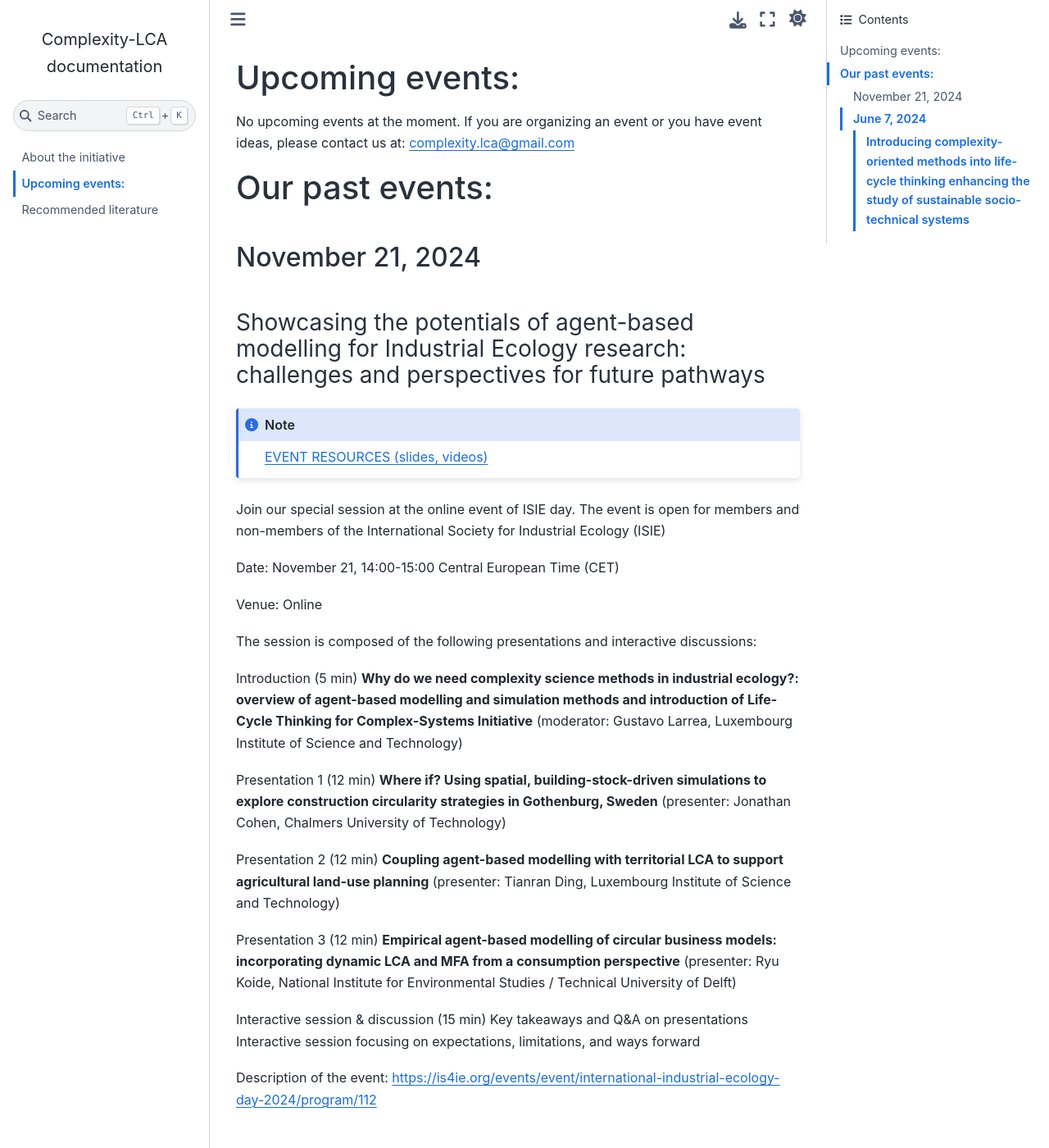
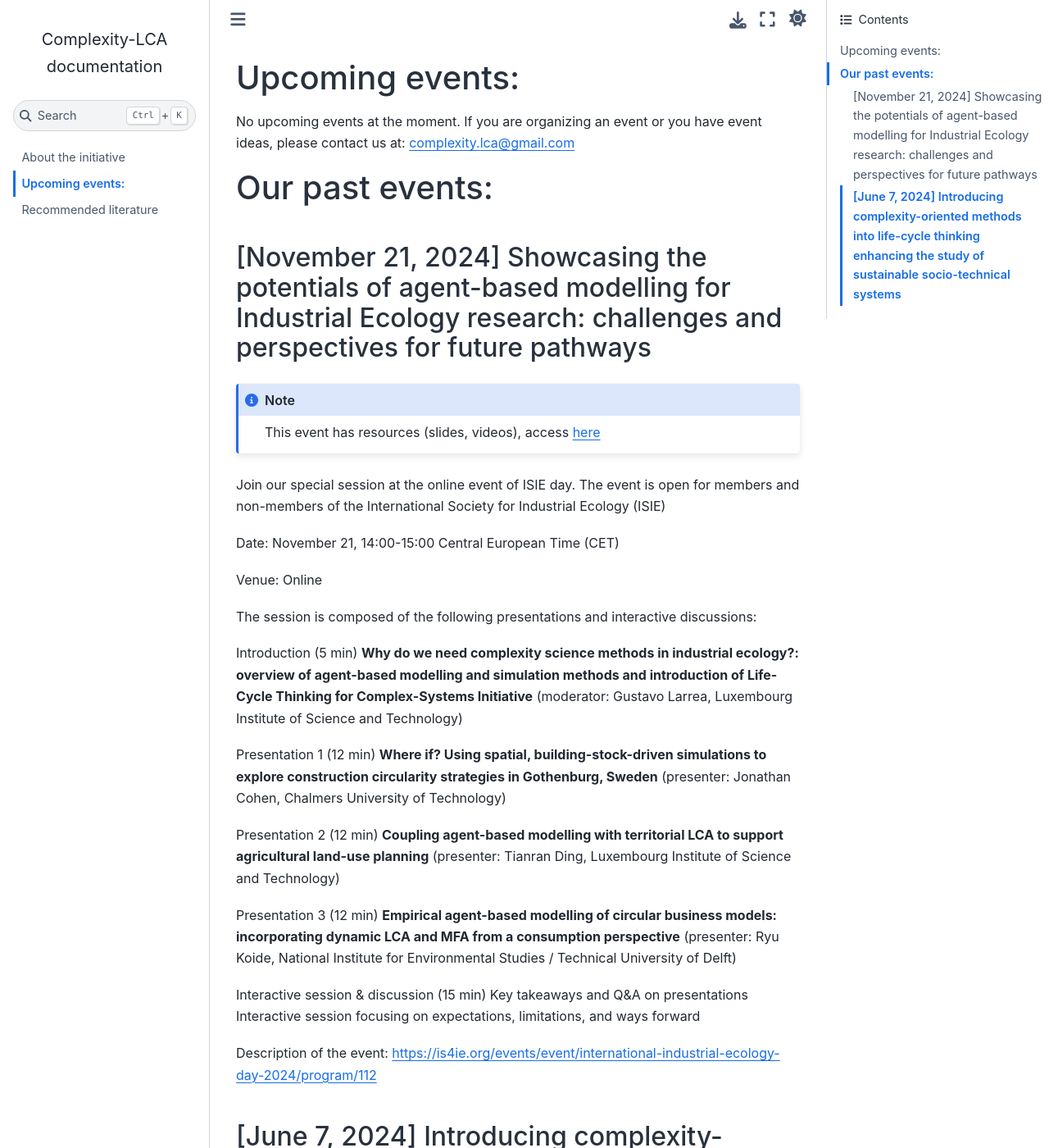
Before and after one commit to ComplexityLCA/complexitylca.github.io, a Sphinx documentation site: the page built from source/events.rst, in a window 1280 px wide and 1400 px high. Shown: the whole window at 82% size. Built offline with Sphinx 7.4.7 and the Sphinx Book theme 1.1.4, drawn with Linux system fonts in a browser that asks for light colours; some of the changed text lies outside the part shown.

Commit message:
fix: event fixed

```diff
--- a/source/events.rst
+++ b/source/events.rst
@@ -8,15 +8,12 @@ complexity.lca@gmail.com
 Our past events:
 ================
 
-November 21, 2024
------------------
-
-Showcasing the potentials of agent-based modelling for Industrial Ecology research: challenges and perspectives for future pathways
-...................................................................................................................................
+[November 21, 2024] Showcasing the potentials of agent-based modelling for Industrial Ecology research: challenges and perspectives for future pathways
+---------------------------------------------------------------------------------------------------------------------------------------------------------
 
 .. note::
 
-    `EVENT RESOURCES (slides, videos) <https://github.com/ComplexityLCA/complexity-lca-events/tree/main/21-11-2024>`_
+    This event has resources (slides, videos), access `here <https://github.com/ComplexityLCA/complexity-lca-events/tree/main/21-11-2024>`_
 
 Join our special session at the online event of ISIE day. The event is open for members and non-members of the International Society for Industrial Ecology (ISIE)
 
@@ -51,15 +48,12 @@ https://is4ie.org/events/event/international-industrial-ecology-day-2024/program
 
 
 
-June 7, 2024
-------------
-
-Introducing complexity-oriented methods into life-cycle thinking enhancing the study of sustainable socio-technical systems
-...........................................................................................................................
+[June 7, 2024] Introducing complexity-oriented methods into life-cycle thinking enhancing the study of sustainable socio-technical systems
+---------------------------------------------------------------------------------------------------------------------------------------------
 
 .. note::
 
-    `EVENT RESOURCES (slides, videos) <https://github.com/ComplexityLCA/complexity-lca-events/tree/main/07-06-2024>`_
+    This event has resources (slides, videos), access `here <https://github.com/ComplexityLCA/complexity-lca-events/tree/main/07-06-2024>`_
 
 The initiative was launched with this webinar with more than 100 participants from Europe, Asia, and Amerias. Three keynote presentations by three experienced researchers in the field were meant to provide an introductory view of the main characteristics, benefits, and difficulties of using complexity-oriented approaches in combination with LCA studies.
 
```
Also changed, not shown: other parts of source/events.rst (+0 -6 lines).
